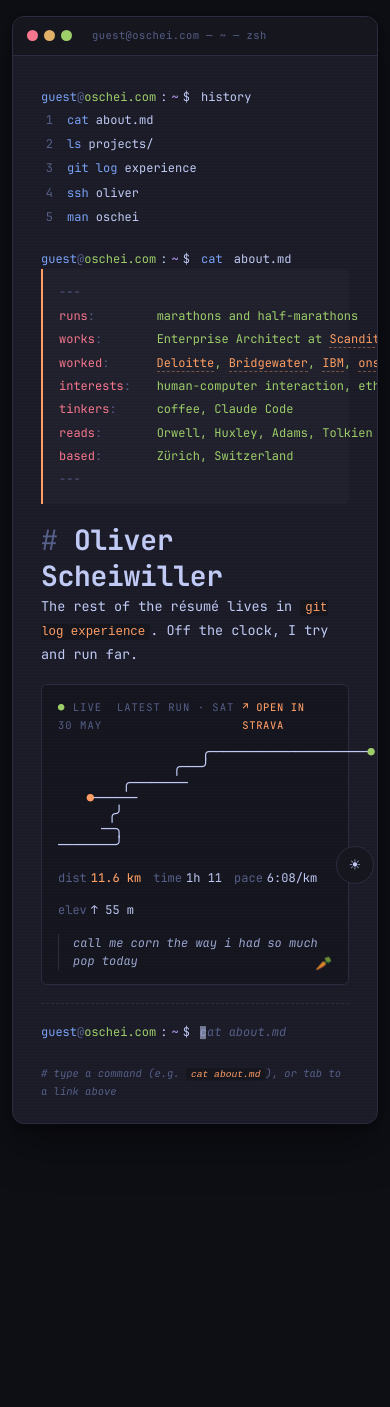
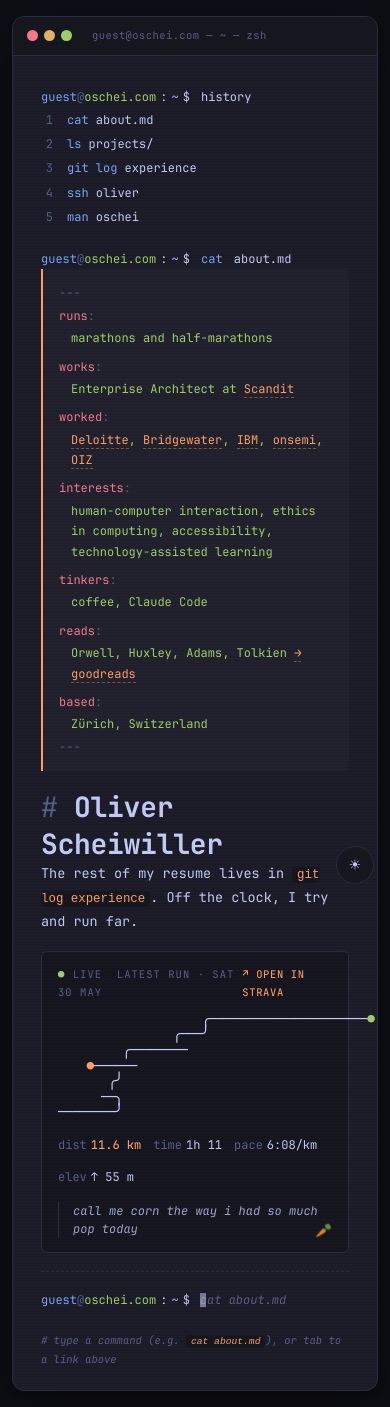
Before and after one commit to oschei/oschei.github.io, a Jekyll site: the page built from _pages/about.md, in a window 390 px wide. Built offline with Jekyll 4.4.1, drawn with Linux system fonts in a browser that asks for light colours; before the commit the page ends 1140 px from its top, so only the background shows below that.

Commit message:
About: 'my resume', YAML card grid+wrapping; producer spec aspect conflict rules

```diff
--- a/_includes/yaml-card.html
+++ b/_includes/yaml-card.html
@@ -1,14 +1,20 @@
 {%- comment -%}
-  Renders the about-page YAML metadata card. Static content for v1.
+  About-page profile card. Rendered as a semantic <dl> inside a styled
+  container. The .yaml-card__data <dl> is a 2-column grid on desktop
+  (auto-sized key column + flexing value column) and collapses to a
+  stacked single column on mobile so long values wrap cleanly instead
+  of overflowing the viewport.
 {%- endcomment -%}
-<pre class="yaml-card" role="presentation" aria-label="Profile data card">
-<span class="delim">---</span>
-<span class="key">runs</span><span class="colon">:</span>        <span class="str">marathons and half-marathons</span>
-<span class="key">works</span><span class="colon">:</span>       <span class="str">Enterprise Architect at <a href="https://www.scandit.com/" rel="external noopener">Scandit</a></span>
-<span class="key">worked</span><span class="colon">:</span>      <span class="str"><a href="https://www.deloitte.com/ch/en/services/consulting/services/technology-strategy-and-transformation.html" rel="external noopener">Deloitte</a>, <a href="https://www.bridgewater.com/" rel="external noopener">Bridgewater</a>, <a href="https://www.ibm.com/cloud/object-storage" rel="external noopener">IBM</a>, <a href="https://www.onsemi.com/" rel="external noopener">onsemi</a>, <a href="https://www.stadt-zuerich.ch/de/politik-und-verwaltung/stadtverwaltung/fd/oiz.html" rel="external noopener">OIZ</a></span>
-<span class="key">interests</span><span class="colon">:</span>   <span class="str">human-computer interaction, ethics in computing, accessibility, technology-assisted learning</span>
-<span class="key">tinkers</span><span class="colon">:</span>     <span class="str">coffee, Claude Code</span>
-<span class="key">reads</span><span class="colon">:</span>       <span class="str">Orwell, Huxley, Adams, Tolkien</span> <a href="{{ site.goodreads_url }}" rel="me">→ goodreads</a>
-<span class="key">based</span><span class="colon">:</span>       <span class="str">Zürich, Switzerland</span>
-<span class="delim">---</span>
-</pre>
+<div class="yaml-card" role="presentation" aria-label="Profile data card">
+  <div class="yaml-card__delim" aria-hidden="true">---</div>
+  <dl class="yaml-card__data">
+    <dt>runs</dt><dd>marathons and half-marathons</dd>
+    <dt>works</dt><dd>Enterprise Architect at <a href="https://www.scandit.com/" rel="external noopener">Scandit</a></dd>
+    <dt>worked</dt><dd><a href="https://www.deloitte.com/ch/en/services/consulting/services/technology-strategy-and-transformation.html" rel="external noopener">Deloitte</a>, <a href="https://www.bridgewater.com/" rel="external noopener">Bridgewater</a>, <a href="https://www.ibm.com/cloud/object-storage" rel="external noopener">IBM</a>, <a href="https://www.onsemi.com/" rel="external noopener">onsemi</a>, <a href="https://www.stadt-zuerich.ch/de/politik-und-verwaltung/stadtverwaltung/fd/oiz.html" rel="external noopener">OIZ</a></dd>
+    <dt>interests</dt><dd>human-computer interaction, ethics in computing, accessibility, technology-assisted learning</dd>
+    <dt>tinkers</dt><dd>coffee, Claude Code</dd>
+    <dt>reads</dt><dd>Orwell, Huxley, Adams, Tolkien <a href="{{ site.goodreads_url }}" rel="me">→ goodreads</a></dd>
+    <dt>based</dt><dd>Zürich, Switzerland</dd>
+  </dl>
+  <div class="yaml-card__delim" aria-hidden="true">---</div>
+</div>
--- a/_pages/about.md
+++ b/_pages/about.md
@@ -16,7 +16,7 @@
 
 # Oliver Scheiwiller
 
-<p>The rest of the résumé lives in <a class="inline-cmd" href="/experience/" data-cmd="git log experience"><code>git log experience</code></a>. Off the clock, I try and run far.</p>
+<p>The rest of my resume lives in <a class="inline-cmd" href="/experience/" data-cmd="git log experience"><code>git log experience</code></a>. Off the clock, I try and run far.</p>
 
 {% include run-block.html %}
 
--- a/_sass/components/_yaml-card.scss
+++ b/_sass/components/_yaml-card.scss
@@ -5,15 +5,61 @@
   margin: 0 0 18px;
   border-radius: 0 var(--radius-md) var(--radius-md) 0;
   font-size: var(--fs-small);
-  line-height: 1.95;
+  line-height: 1.7;
   font-family: var(--font-mono);
 }
 
+// New <dl>-based structure (about page).
+// Two-column grid on desktop, single column stacked on mobile so long
+// values wrap cleanly instead of overflowing.
+.yaml-card__delim { color: var(--comment); margin: 2px 0; }
+.yaml-card__data {
+  display: grid;
+  grid-template-columns: max-content 1fr;
+  row-gap: 4px;
+  column-gap: 16px;
+  margin: 0;
+}
+.yaml-card__data dt {
+  color: var(--error);
+  white-space: nowrap;
+}
+.yaml-card__data dt::after {
+  content: ':';
+  color: var(--comment);
+}
+.yaml-card__data dd {
+  color: var(--success);
+  margin: 0;
+  // Long values (e.g. interests) wrap inside this column rather than
+  // overflowing the parent.
+  overflow-wrap: anywhere;
+}
+
+@media (max-width: 540px) {
+  .yaml-card__data {
+    grid-template-columns: 1fr;   // collapse to single column
+    row-gap: 2px;
+  }
+  .yaml-card__data dt {
+    margin-top: 6px;
+  }
+  .yaml-card__data dt:first-of-type {
+    margin-top: 0;
+  }
+  .yaml-card__data dd {
+    padding-left: 1em;             // hanging indent for the value rows
+  }
+}
+
+// Legacy <pre>-based structure (project layout still uses these spans).
+// Keep working until/unless the project YAML card is also refactored.
 .yaml-card .delim { color: var(--comment); }
 .yaml-card .key { color: var(--error); }
 .yaml-card .colon { color: var(--comment); margin-right: 4px; }
 .yaml-card .str { color: var(--success); }
 .yaml-card .arr { color: var(--cyan); }
+
 .yaml-card a {
   color: var(--accent);
   border-bottom: 1px dashed rgba(255, 158, 100, 0.4);
```
Also changed, not shown: docs/strava-producer-spec.md (+23 -2 lines).
